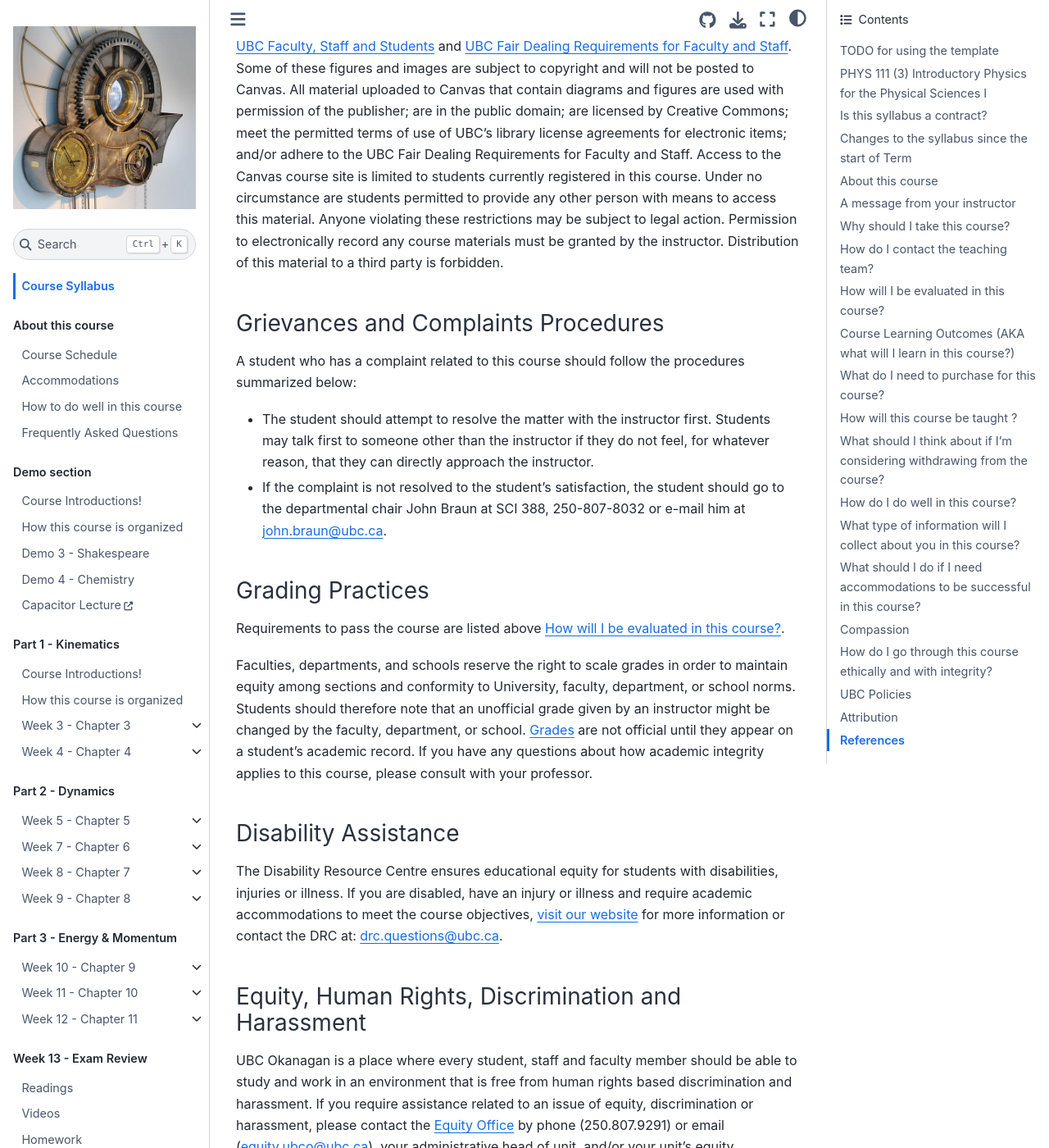
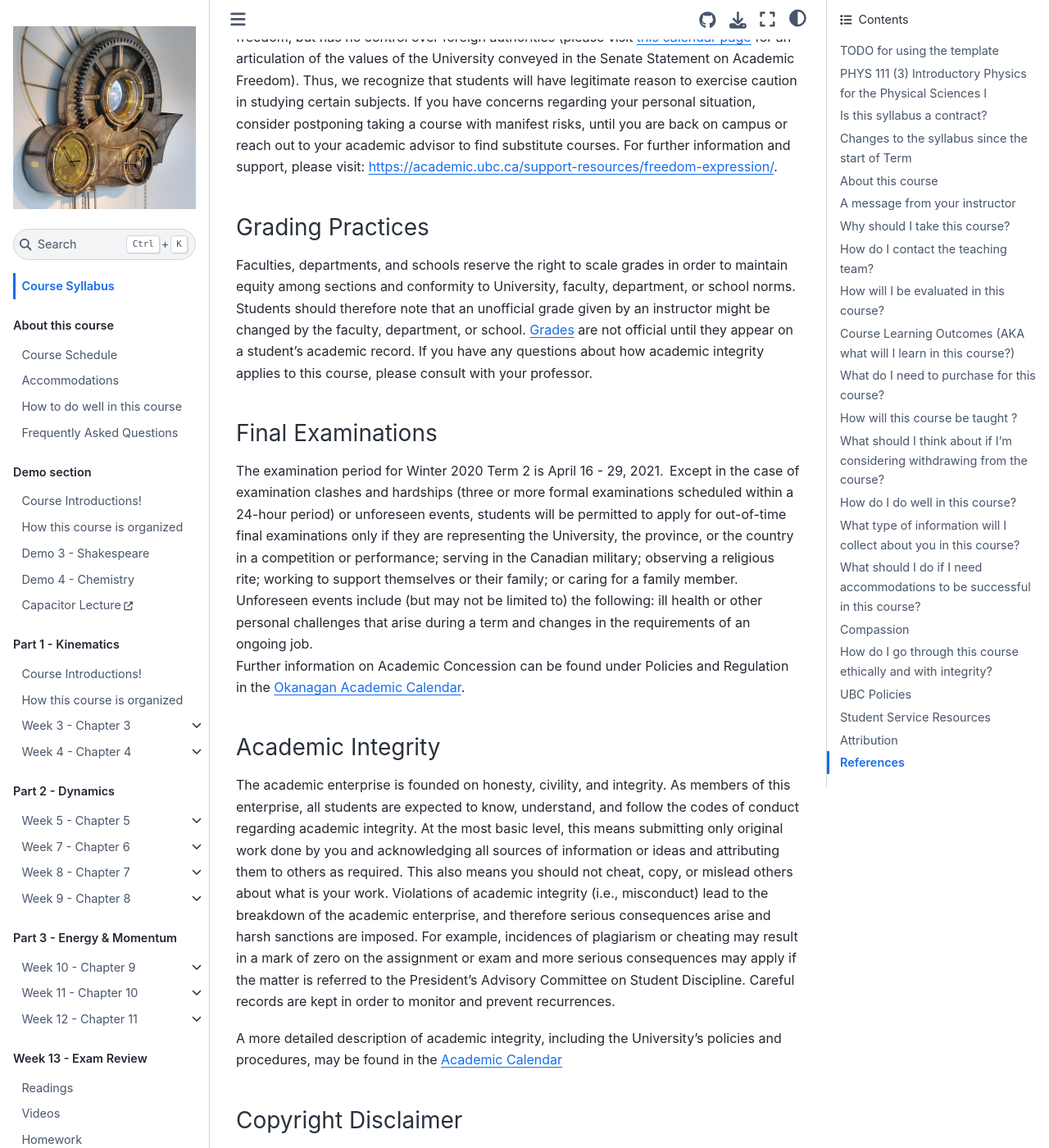
Before and after one commit to firasm/jupyterbook_course_template, a Jupyter Book: the page built from about/syllabus.md, in a window 1280 px wide and 1400 px high, scrolled down 20351 px. Shown: the whole window at 82% size. Built offline with Jupyter Book 1.0.4 settings and Sphinx 7.4.7 and the Sphinx Book theme 1.1.4, drawn with Linux system fonts in a browser that asks for light colours; pages that are not in the unit, such as notebooks, are missing from menus; cross-references to code outside the pages are shown as plain code; some of the changed text lies outside the part shown.

Commit message:
add under construction syllabus

````diff
--- a/about/syllabus.md
+++ b/about/syllabus.md
@@ -7,7 +7,15 @@
 This is the official syllabus and course outline for Physics 111.
 
 ```{tip} Welcome! Feel free to use anything that exists on this site as it is all material licensed under CC-BY-SA 4.0.
-For a shortlink to share a link to the template repository used to create this site, use: [bit.ly/jb_course](http://bit.ly/jb_course).
+For a shortlink to share a link to the template repository used to create this site, use: [bit.ly/jb_course](https://bit.ly/jb_course).
+```
+
+```{figure} ../images/construction.jpeg
+---
+width: 750px
+name: Under Construction.
+---
+This course website is currently under construction. It will continue to be updated and will be released closer to the course start date. [Photo by Mabel Amber from Pexels](https://www.pexels.com/photo/traffic-red-blue-sign-117602/).
 ```
 
 ## TODO for using the template
@@ -24,13 +32,15 @@ For a shortlink to share a link to the template repository used to create this s
 - Update "How will I be evaluated in this course?"
 - Update "How will this course be taught?"
 - Update "How do I do well in this course?"
+- Update "Final Examinations" section with the dates
+    - e.g., F&R "Winter 2020 Term 2" with the right term and dates
 - Update "Attribution"
-
-
+- Update the feedback page with the link for this course
+- Remove this TODO list
 
 ## PHYS 111 (3) Introductory Physics for the Physical Sciences I
 
-The [UBCO calendar description](http://www.calendar.ubc.ca/okanagan/courses.cfm?code=PHYS) of this course is:
+The [UBCO calendar description](https://www.calendar.ubc.ca/okanagan/courses.cfm?code=PHYS) of this course is:
 
 > Introduction to mechanics primarily for students majoring in the physical sciences (e.g. physics, chemistry, mathematics, computer science, geology, physical geography) or engineering.
 > Particle kinematics and dynamics, work and energy, momentum, gravitation, rigid body motion, fluid statics and dynamics with applications to the physical sciences.
@@ -65,25 +75,25 @@ I invite you to be co-contributors to this syllabus, and use the tools provided
 Any major changes to the syllabus (this page) will be documented here as well as the date the change was made.
 
 | Change Date | Summary | Rationale |
-|-------------|----------------|-----------|
-| TBD         | TBD            | TBD       |
+|-------------|---------|-----------|
+| TBD         | TBD     | TBD       |
 
 ## About this course
 
-| Name                | Description                                                                                    |
-|---------------------|------------------------------------------------------------------------------------------------|
-| Course              | Physics 111                                                                                    |
-| Term                | 2020/21 Winter Term 1                                                                          |
-| Pre-requisites      | One of MATH 12, PREC 12, MATH 125, MATH 126 and PHYS 11. (Physics 12 is strongly recommended.) |
-| Co-requisites       | Math 100                                                                                       |
-| Additional course fees               | Total $XX                                                                                      |
-| Lectures            | Online [Thursdays at 14:00](https://canvas.ubc.ca/courses/COURSEID/external_tools/15408)                                               |
-| Tutorial            | You **must** register for a tutorial section.                                                  |
-| Laboratory          | You **must** register for a laboratory section.                                                |
-| URL                 | https://this.site                                                                              |
-| Instructor          | Firas Moosvi                                                                                   |
-| Office              | [Zoom](https://canvas.ubc.ca/courses/COURSEID/external_tools/15408)                                                                    |
-| Email               | [Contact via Ed Discussion](https://us.edstem.org/join/JOIN_CODE)                                                       |
+| Name                   | Description                                                                                    |
+|------------------------|------------------------------------------------------------------------------------------------|
+| Course                 | Physics 111                                                                                    |
+| Term                   | 2020/21 Winter Term 1                                                                          |
+| Pre-requisites         | One of MATH 12, PREC 12, MATH 125, MATH 126 and PHYS 11. (Physics 12 is strongly recommended.) |
+| Co-requisites          | Math 100                                                                                       |
+| Additional course fees | Total $XX                                                                                      |
+| Lectures               | Online [Thursdays at 14:00](https://canvas.ubc.ca/courses/COURSEID/external_tools/15408)       |
+| Tutorial               | You **must** register for a tutorial section.                                                  |
+| Laboratory             | You **must** register for a laboratory section.                                                |
+| URL                    | https://this.site                                                                              |
+| Instructor             | Firas Moosvi                                                                                   |
+| Office                 | [Zoom](https://canvas.ubc.ca/courses/COURSEID/external_tools/15408)                            |
+| Email                  | [Contact via Ed Discussion](https://us.edstem.org/join/JOIN_CODE)                              |
 
 ## A message from your instructor
 
@@ -274,6 +284,7 @@ Here are the key principles I intend to apply in this class:
 1. Learning technologies must be leveraged to scale instructor effort across multiple classes.
 1. Exploring the connections between different disciplines is an extremely powerful motivator.
 1. Teaching is three parts preparation, two parts classroom management, and one part execution.
+
 ### Sign up for a (free) Ed Discussion account [Required]
 
 This term we will be using Ed Discussion for class discussion.
@@ -290,10 +301,10 @@ First of all, I'm sorry you're having trouble and are considering withdrawing fr
 This is no problem, and I will not be personally offended or upset you need to do this, I encourage you to do what you feel is right for you and your situation.
 Below is some information that might be helpful for you in making the decision.
 
-| Withdrawal type                 | Effect on Transcript | Tuition refund                                                                                     |
-|---------------------------------|----------------------|----------------------------------------------------------------------------------------------------|
+| Withdrawal type                     | Effect on Transcript | Tuition refund                                                                                     |
+|-------------------------------------|----------------------|----------------------------------------------------------------------------------------------------|
 | Before September 21, 2020 11:59 PDT | None                 | 100% refund                                                                                        |
-| Before November 13, 2020 11:59 PDT | W on transcript      | [See UBCO Calendar](https://students.ok.ubc.ca/courses-money-enrolment/finances/tuition-and-fees/) |
+| Before November 13, 2020 11:59 PDT  | W on transcript      | [See UBCO Calendar](https://students.ok.ubc.ca/courses-money-enrolment/finances/tuition-and-fees/) |
 | After 11:59 PDT November 13, 2020 ^ | W on transcript      | [See UBCO Calendar](https://students.ok.ubc.ca/courses-money-enrolment/finances/tuition-and-fees/) |
 
 ^ Note: Withdrawal after this date cannot happen without approval from the Faculty (Email: fos.students.ubco@ubc.ca).
@@ -409,7 +420,7 @@ Students who, because of unforeseen events, are absent during the term and are u
 If ill health is an issue, students are encouraged to seek attention from a health professional.
 Campus Health and Counselling will normally provide documentation only to students who have been seen previously at these offices for treatment or counselling specific to conditions associated with their academic difficulties.
 Students who feel that requests for consideration have not been dealt with fairly by their instructors may take their concerns first to the Head of the Department, and if not resolved, to the Office of the Dean (Email: fos.students.ubco@ubc.ca).
-Further information can be found at the [UBCO Calendar](http://www.calendar.ubc.ca/okanagan/index.cfm?tree=3,48,0,0).
+Further information can be found at the [UBCO Calendar](https://www.calendar.ubc.ca/okanagan/index.cfm?tree=3,48,0,0).
 
 ```{tip}
 If you miss a course component due to an illness, health, or other personal situation, please reach out to me as soon as you are comfortable, and I'll work with you to get you back on track.
@@ -503,16 +514,6 @@ To make it even easier for you to decide what isn't allowed, below is a list of
 - Copying and pasting code, equations, text explanations, prose, etc... without attribution
 - Manipulating the learning platforms we use to reverse engineer the randomization algorithms, hacking the timer functionality, or other similar technical [malfeasance](https://dictionary.cambridge.org/dictionary/english/malfeasance).
 
-### UBCO's statement on Academic Integrity
-
-The academic enterprise is founded on honesty, civility, and integrity.
-As members of this enterprise, all students are expected to know, understand, and follow the codes of conduct regarding academic integrity.
-At the most basic level, this means submitting only original work done by you and acknowledging all sources of information or ideas and attributing them to others as required.
-This also means you should not cheat, copy, or mislead others about what is your work.
-Violations of academic integrity (i.e., misconduct) lead to the breakdown of the academic enterprise, and therefore serious consequences arise and harsh sanctions are imposed.
-For example, incidences of plagiarism or cheating may result in a mark of zero on the assignment or exam and more serious consequences may apply if the matter is referred to the President’s Advisory Committee on Student Discipline.
-Careful records are kept in order to monitor and prevent recurrences.
-
 ## UBC Policies
 
 UBC provides resources to support student learning and to maintain healthy lifestyles but recognizes that sometimes crises arise and so there are additional resources to access including those for survivors of sexual violence.
@@ -526,14 +527,38 @@ UBC values academic honesty and students are expected to acknowledge the ideas g
 During this pandemic, the shift to online learning has greatly altered teaching and studying at UBC, including changes to health and safety considerations.
 Keep in mind that some UBC courses might cover topics that are censored or considered illegal by non-Canadian governments.
 This may include, but is not limited to, human rights, representative government, defamation, obscenity, gender or sexuality, and historical or current geopolitical controversies.
-If you are a student living abroad, you will be subject to the laws of your local jurisdiction, and your local authorities might limit your access to course material or take punitive action against you. UBC is strongly committed to academic freedom, but has no control over foreign authorities (please visit [this calendar page](http://www.calendar.ubc.ca/okanagan/index.cfm?tree=3,293,866,0) for an articulation of the values of the University conveyed in the Senate Statement on Academic Freedom).
+If you are a student living abroad, you will be subject to the laws of your local jurisdiction, and your local authorities might limit your access to course material or take punitive action against you. UBC is strongly committed to academic freedom, but has no control over foreign authorities (please visit [this calendar page](https://www.calendar.ubc.ca/okanagan/index.cfm?tree=3,293,866,0) for an articulation of the values of the University conveyed in the Senate Statement on Academic Freedom).
 Thus, we recognize that students will have legitimate reason to exercise caution in studying certain subjects.
 If you have concerns regarding your personal situation, consider postponing taking a course with manifest risks, until you are back on campus or reach out to your academic advisor to find substitute courses.
 For further information and support, please visit: [https://academic.ubc.ca/support-resources/freedom-expression/](https://academic.ubc.ca/support-resources/freedom-expression/).
 
+### Grading Practices
+
+Faculties, departments, and schools reserve the right to scale grades in order to maintain equity among sections and conformity to University, faculty, department, or school norms.
+Students should therefore note that an unofficial grade given by an instructor might be changed by the faculty, department, or school.
+[Grades](https://www.calendar.ubc.ca/okanagan/index.cfm?tree=3,41,90,1014) are not official until they appear on a student's academic record.
+If you have any questions about how academic integrity applies to this course, please consult with your professor.
+
+### Final Examinations
+
+The examination period for Winter 2020 Term 2 is April 16 - 29, 2021.  Except in the case of examination clashes and hardships (three or more formal examinations scheduled within a 24-hour period) or unforeseen events, students will be permitted to apply for out-of-time final examinations only if they are representing the University, the province, or the country in a competition or performance; serving in the Canadian military; observing a religious rite; working to support themselves or their family; or caring for a family member.  Unforeseen events include (but may not be limited to) the following: ill health or other personal challenges that arise during a term and changes in the requirements of an ongoing job.
+Further information on Academic Concession can be found under Policies and Regulation in the [Okanagan Academic Calendar](https://www.calendar.ubc.ca/okanagan/index.cfm?tree=3,48,0,0).
+
+### Academic Integrity
+
+The academic enterprise is founded on honesty, civility, and integrity.
+As members of this enterprise, all students are expected to know, understand, and follow the codes of conduct regarding academic integrity.
+At the most basic level, this means submitting only original work done by you and acknowledging all sources of information or ideas and attributing them to others as required.
+This also means you should not cheat, copy, or mislead others about what is your work.
+Violations of academic integrity (i.e., misconduct) lead to the breakdown of the academic enterprise, and therefore serious consequences arise and harsh sanctions are imposed.
+For example, incidences of plagiarism or cheating may result in a mark of zero on the assignment or exam and more serious consequences may apply if the matter is referred to the President’s Advisory Committee on Student Discipline.
+Careful records are kept in order to monitor and prevent recurrences.
+
+A more detailed description of academic integrity, including the University’s policies and procedures, may be found in the [Academic Calendar](https://okanagan.students.ubc.ca/calendar/index.cfm?tree=3,54,111,0.)
+
 ### Copyright Disclaimer
 
-Diagrams and figures included in lecture presentations adhere to [Copyright Guidelines for UBC Faculty, Staff and Students](http://copyright.ubc.ca/requirements/copyright-guidelines/) and [UBC Fair Dealing Requirements for Faculty and Staff](http://copyright.ubc.ca/requirements/fair-dealing/).
+Diagrams and figures included in lecture presentations adhere to [Copyright Guidelines for UBC Faculty, Staff and Students](https://copyright.ubc.ca/requirements/copyright-guidelines/) and [UBC Fair Dealing Requirements for Faculty and Staff](https://copyright.ubc.ca/requirements/fair-dealing/).
 Some of these figures and images are subject to copyright and will not be posted to Canvas.
 All material uploaded to Canvas that contain diagrams and figures are used with permission of the publisher; are in the public domain; are licensed by Creative Commons; meet the permitted terms of use of UBC’s library license agreements for electronic items; and/or adhere to the UBC Fair Dealing Requirements for Faculty and Staff.
 Access to the Canvas course site is limited to students currently registered in this course.
@@ -547,28 +572,31 @@ Distribution of this material to a third party is forbidden.
 A student who has a complaint related to this course should follow the procedures summarized below:
 
 - The student should attempt to resolve the matter with the instructor first. Students may talk first to someone other than the instructor if they do not feel, for whatever reason, that they can directly approach the instructor.
-- If the complaint is not resolved to the student's satisfaction, the student should go to the departmental chair John Braun at SCI 388, 250-807-8032 or e-mail him at john.braun@ubc.ca.
+- If the complaint is not resolved to the student's satisfaction, the student should e-mail the Associate Head,
+Yves Lucet at [yves.lucet@ubc.ca](mailto:yves.lucet@ubc.ca) or the Department Head, Dr. John Braun at [john.braun@ubc.ca](mailto:john.braun@ubc.ca).
 
-### Grading Practices
+### Important Dates
 
-Requirements to pass the course are listed above {ref}`grading_practices`.
+You will find all the important term dates in the [UBCO Academic Calendar](https://www.calendar.ubc.ca/okanagan/index.cfm?go=deadlines).
 
-Faculties, departments, and schools reserve the right to scale grades in order to maintain equity among sections and conformity to University, faculty, department, or school norms.
-Students should therefore note that an unofficial grade given by an instructor might be changed by the faculty, department, or school.
-[Grades](http://www.calendar.ubc.ca/okanagan/index.cfm?tree=3,41,90,1014) are not official until they appear on a student's academic record.
-If you have any questions about how academic integrity applies to this course, please consult with your professor.
+### Tentative Schedule
 
+The tentative course schedule can be found [here](./course_schedule).
+
+## Student Service Resources
+
+The following are some resources the department and the university have compiled for you.
 ### Disability Assistance
 
 The Disability Resource Centre ensures educational equity for students with disabilities, injuries or illness.
-If you are disabled, have an injury or illness and require academic accommodations to meet the course objectives, [visit our website](http://students.ok.ubc.ca/drc/welcome.html) for more information or contact the DRC at: drc.questions@ubc.ca.
+If you are disabled, have an injury or illness and require academic accommodations to meet the course objectives, [visit our website](https://students.ok.ubc.ca/drc/welcome.html) for more information or contact the DRC at: [drc.questions@ubc.ca](mailto:drc.questions@ubc.ca).
 
 ### Equity, Human Rights, Discrimination and Harassment
 
 UBC Okanagan is a place where every student, staff and faculty member should be able to study and work in an environment that is free from human rights based discrimination and harassment.
-If you require assistance related to an issue of equity, discrimination or harassment, please contact the [Equity Office](https://equity.ok.ubc.ca/) by phone (250.807.9291) or email (equity.ubco@ubc.ca), your administrative head of unit, and/or your unit’s equity representative.
+If you require assistance related to an issue of equity, discrimination or harassment, please contact the [Equity Office](https://equity.ok.ubc.ca/) by phone (250.807.9291) or email ([equity.ubco@ubc.ca](mailto:equity.ubco@ubc.ca)), your administrative head of unit, and/or your unit’s equity representative.
 
-### Health & Wellness
+### Health & Wellness - UNC 337
 
 At UBC Okanagan health services to students are provided by Health and Wellness.
 Nurses, physicians and counsellors provide health care and counselling related to physical health, emotional/mental health and sexual/reproductive health concerns.
@@ -586,12 +614,13 @@ We support your decision, whatever you decide. Visit [svpro.ok.ubc.ca](https://s
 
 If you or someone you know has experienced sexual assault or some other form of sexual misconduct by a UBC community member and you want the Independent Investigations Office (IIO) at UBC to investigate, please contact the IIO.
 Investigations are conducted in a trauma informed, confidential and respectful manner in accordance with the principles of procedural fairness.
-You can report your experience directly to the IIO via email: director.of.investigations@ubc.ca or by calling 604.827.2060 or online by visiting [investigationsoffice.ubc.ca](https://investigationsoffice.ubc.ca).
+You can report your experience directly to the IIO via email: [director.of.investigations@ubc.ca](mailto:director.of.investigations@ubc.ca) or by calling 604.827.2060 or online by visiting [investigationsoffice.ubc.ca](https://investigationsoffice.ubc.ca).
 
 ### The Hub
 
 The Student Learning Hub (LIB 237) is your go-to resource for free math, science, writing, and language learning support.
-The Hub welcomes undergraduate students from all disciplines and year levels to access a range of supports that include tutoring in math, sciences, languages, and writing, as well as help with study skills and learning strategies. For more information, please visit the Hub’s website (https://students.ok.ubc.ca/student-learning-hub/) or call 250-807-9185.
+The Hub welcomes undergraduate students from all disciplines and year levels to access a range of supports that include tutoring in math, sciences, languages, and writing, as well as help with study skills and learning strategies.
+For more information, please visit the Hub’s website (https://students.ok.ubc.ca/student-learning-hub/) or call 250-807-9185.
 
 ### SAFEWALK
 
````
Also changed, not shown: other parts of about/syllabus.md (+2 -2 lines), images/construction.jpeg (added), 1 other file.
